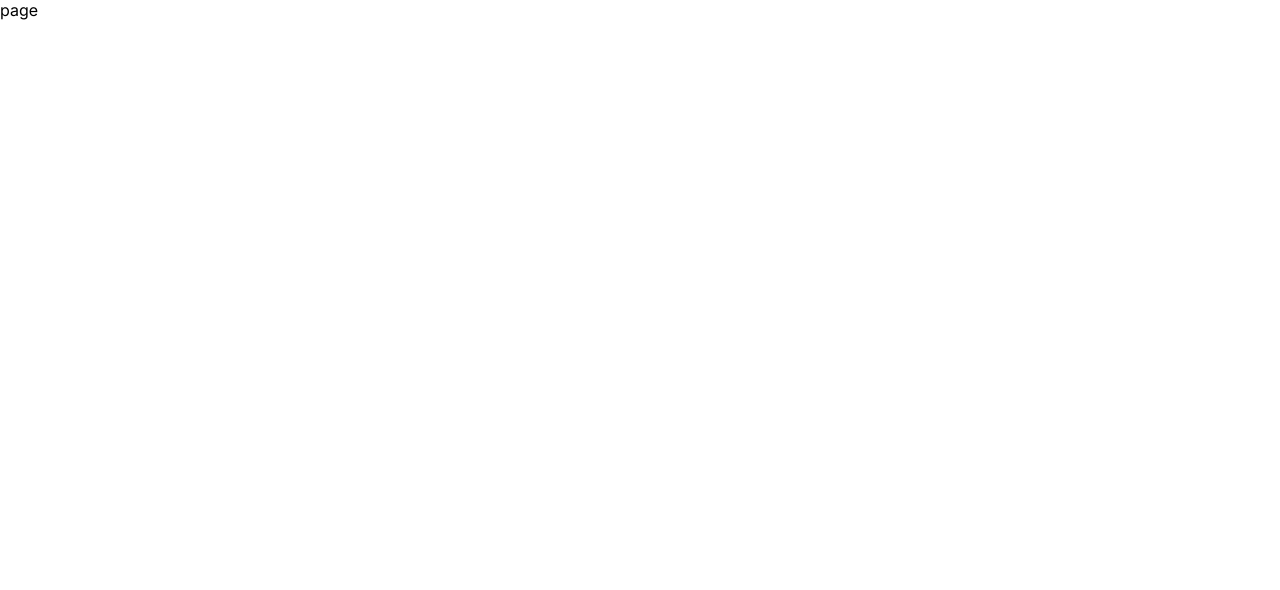
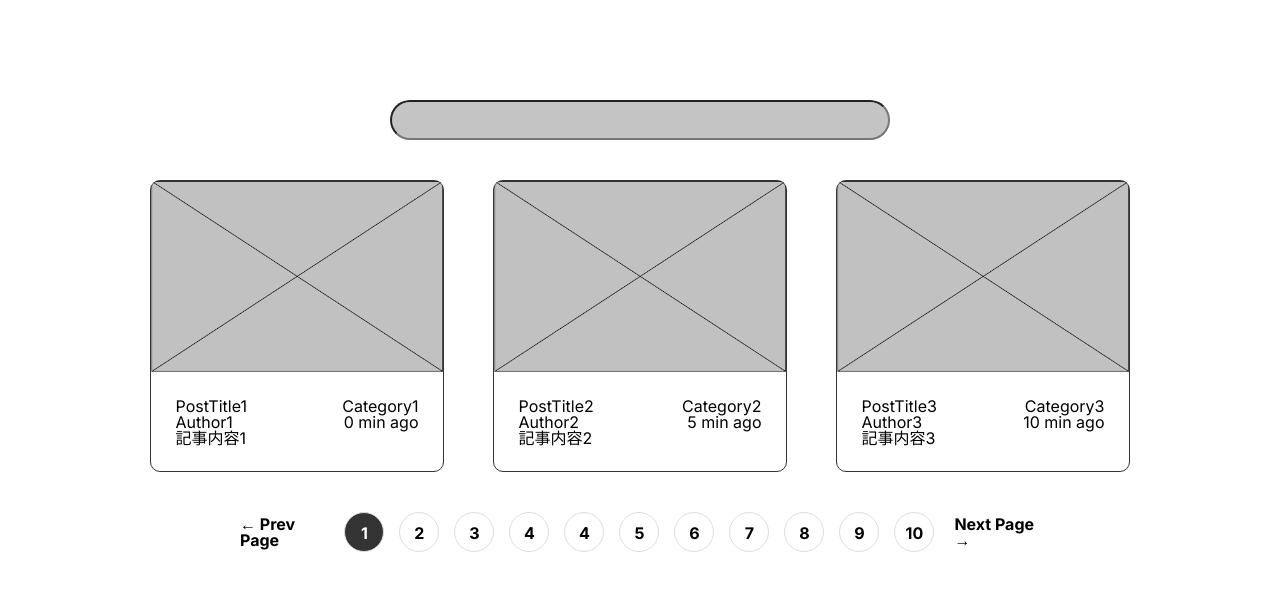
Before and after one commit to RyogoIimura/techblog, a Next.js app: page /home in a window 1280 px wide. Shown: the top 590 px of the page. Built offline with nearby package versions, Linux system fonts and the light colour scheme.

Commit message:
mockとしてのマークアップ_first

```diff
--- a/app/globals.css
+++ b/app/globals.css
@@ -1,16 +1,81 @@
-* {
+/* styles/reset.css */
+
+/* 全体のリセット */
+*,
+*::before,
+*::after {
   box-sizing: border-box;
+  margin: 0;
   padding: 0;
-  margin: 0;
 }
 
-html,
-body {
-  max-width: 100vw;
-  overflow-x: hidden;
+/* HTML5要素のスタイルをリセット */
+article,
+aside,
+details,
+figcaption,
+figure,
+footer,
+header,
+hgroup,
+main,
+menu,
+nav,
+section {
+  display: block;
 }
 
+/* bodyのリセット */
+body {
+  line-height: 1;
+  font-family: -apple-system, BlinkMacSystemFont, "Segoe UI", Roboto, "Helvetica Neue", Arial, sans-serif;
+  -webkit-font-smoothing: antialiased;
+  -moz-osx-font-smoothing: grayscale;
+}
+
+/* リストスタイルのリセット */
+ol,
+ul {
+  list-style: none;
+}
+
+/* 引用ブロックのリセット */
+blockquote,
+q {
+  quotes: none;
+}
+
+blockquote::before,
+blockquote::after,
+q::before,
+q::after {
+  content: '';
+  content: none;
+}
+
+/* テーブルのスタイルのリセット */
+table {
+  border-collapse: collapse;
+  border-spacing: 0;
+}
+
+/* アンカータグのスタイルのリセット */
 a {
   color: inherit;
   text-decoration: none;
 }
+
+/* イメージのスタイルのリセット */
+img {
+  max-width: 100%;
+  height: auto;
+}
+
+/* フォーム要素のスタイルのリセット */
+button,
+input,
+textarea {
+  font-family: inherit;
+  font-size: inherit;
+  line-height: inherit;
+}
--- /dev/null
+++ b/app/home/home.module.css
@@ -0,0 +1,109 @@
+.main {
+  padding: 100px;
+}
+
+
+.container {
+  max-width: 980px;
+  margin: 0 auto;
+}
+.search{
+  margin-bottom: 40px;
+}
+
+.search input{
+  background-color: rgba(132, 132, 132, 0.48);
+  height: 40px;
+  width: 500px;
+
+  border-radius: 40px;
+  display: block;
+  margin: 0 auto;
+  padding-left: 40px;
+}
+
+
+.postWrap {
+  display: flex;
+  justify-content: space-between;
+  /* gap: 30px; */
+  margin-bottom: 40px;
+}
+
+@media screen and (max-width:767px) {
+  .postWrap {
+    display: block;
+    margin: 0 auto;
+  }
+}
+
+.postItem {
+  border: 1px solid #333;
+  border-radius: 10px;
+  width: 30%;
+  max-width: 400px;
+}
+
+.postItem .title{
+  display: flex;
+  justify-content: space-between;
+}
+
+.postItem .status{
+  display: flex;
+  justify-content: space-between;
+}
+
+
+@media screen and (max-width:767px){
+  .postItem{
+    width: 100%;
+    margin-bottom: 40px;
+  }
+}
+
+.postItem_inner {
+  padding: 24.5px;
+}
+
+.pageNation {
+  max-width: 800px;
+  display: flex;
+  margin: 0 auto;
+  justify-content: space-between;
+  align-items: center;
+  gap: 20px;
+}
+
+.pageNation .pageNation_prev,
+.pageNation .pageNation_next
+{
+  font-weight:bold;
+}
+
+.pageNum {
+  display: flex;
+  justify-content: space-between;
+  gap: 15px;
+}
+
+.pageNum .num {
+  font-size: 16px;
+  width: 40px;
+  line-height: 40px;
+  height: 40px;
+  border-radius: 50%;
+  background-color: white;
+  font-weight: bold;
+  border: 1px solid rgba(221, 221, 221, 1)  ;
+}
+
+.pageNum .num.active {
+  background-color: #333;
+  color: #fff;
+}
+
+.pageNum .num a {
+  display: block;
+  text-align: center;
+}
--- a/app/home/page.tsx
+++ b/app/home/page.tsx
@@ -1,8 +1,98 @@
 import React from 'react'
+import styles from "./home.module.css"
+import Image from 'next/image'
+import dummy from "/public/Rectangle.png"
 
 const page = () => {
+
+  const testArray = [
+    { title: "PostTitle1", category: "Category1", author: "Author1", time: "0 min ago", description: "記事内容1" },
+    { title: "PostTitle2", category: "Category2", author: "Author2", time: "5 min ago", description: "記事内容2" },
+    { title: "PostTitle3", category: "Category3", author: "Author3", time: "10 min ago", description: "記事内容3" }
+  ];
+
   return (
-    <div>page</div>
+    <>
+      <main className={styles.main}>
+
+        <div className={styles.search}>
+          <input type="text" />
+        </div>
+
+        <div className={styles.container}>
+          <ul className={styles.postWrap}>
+
+
+          {testArray.map((item, index) => (
+              <li key={index} className={styles.postItem}>
+                <Image src={dummy} width={467} height={304} alt="" />
+                <div className={styles.postItem_inner}>
+                  <div className={styles.title}>
+                    <p>{item.title}</p>
+                    <p>{item.category}</p>
+                  </div>
+                  <div className={styles.status}>
+                    <p>{item.author}</p>
+                    <p className={styles.time}>{item.time}</p>
+                  </div>
+                  <p className="description">
+                    {item.description}
+                  </p>
+                </div>
+              </li>
+            ))}
+          </ul>
+
+
+
+          <div className={styles.pageNation}>
+            <a href="" className={styles.pageNation_prev}>
+              <p>← Prev Page</p>
+            </a>
+            <div className={styles.pageNum}>
+              <div className={`${styles.active} ${styles.num}`}>
+                 <a href="">1</a>
+              </div>
+              <div className={`${styles.num}`}>
+                 <a href="">2</a>
+              </div>
+              <div className={`${styles.num}`}>
+                 <a href="">3</a>
+              </div>
+              <div className={`${styles.num}`}>
+                 <a href="">4</a>
+              </div>
+              <div className={`${styles.num}`}>
+                 <a href="">4</a>
+              </div>
+              <div className={`${styles.num}`}>
+                 <a href="">5</a>
+              </div>
+              <div className={`${styles.num}`}>
+                 <a href="">6</a>
+              </div>
+              <div className={`${styles.num}`}>
+                 <a href="">7</a>
+              </div>
+              <div className={`${styles.num}`}>
+                 <a href="">8</a>
+              </div>
+              <div className={`${styles.num}`}>
+                 <a href="">9</a>
+              </div>
+              <div className={`${styles.num}`}>
+                 <a href="">10</a>
+              </div>
+
+            </div>
+            <a href="" className={styles.pageNation_next}>
+              <p>Next Page →</p>
+            </a>
+          </div>
+        </div>
+      </main>
+
+    </>
   )
 }
 
```
Also changed, not shown: public/Rectangle.png (added).
